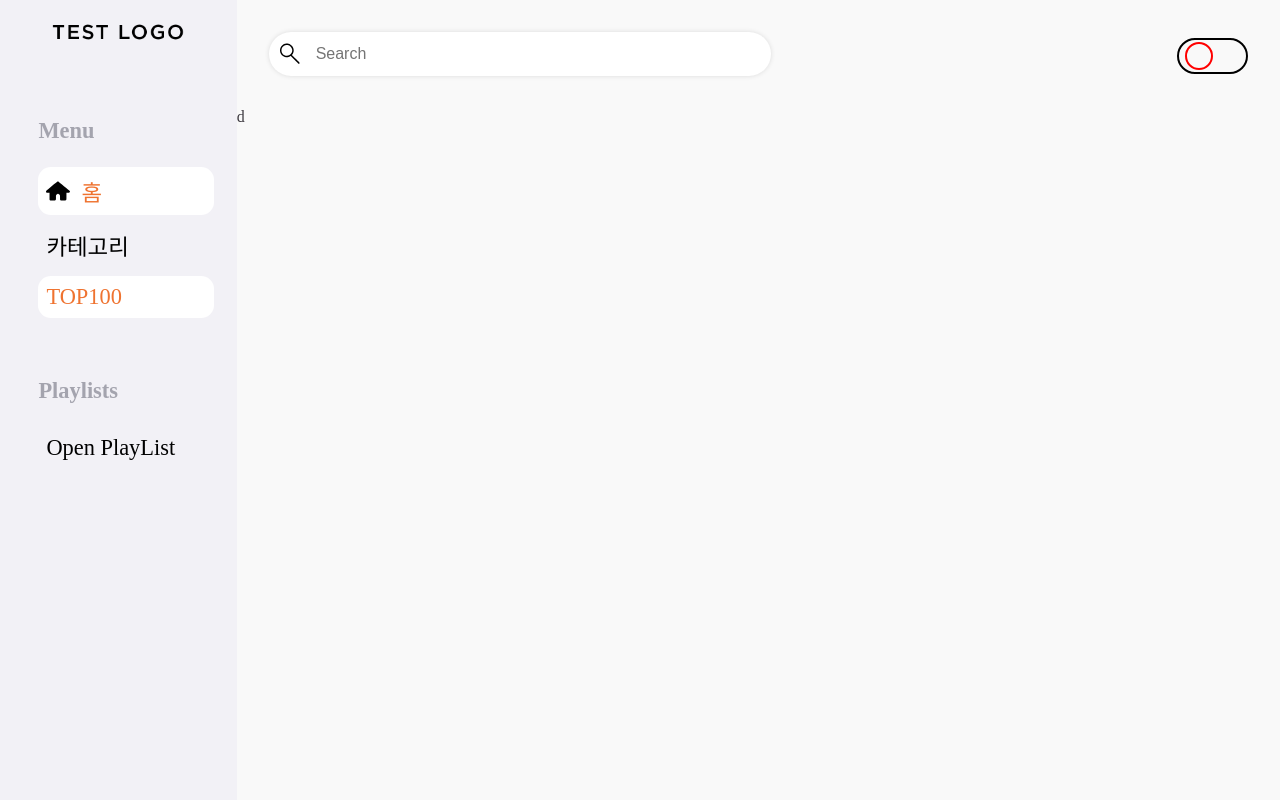
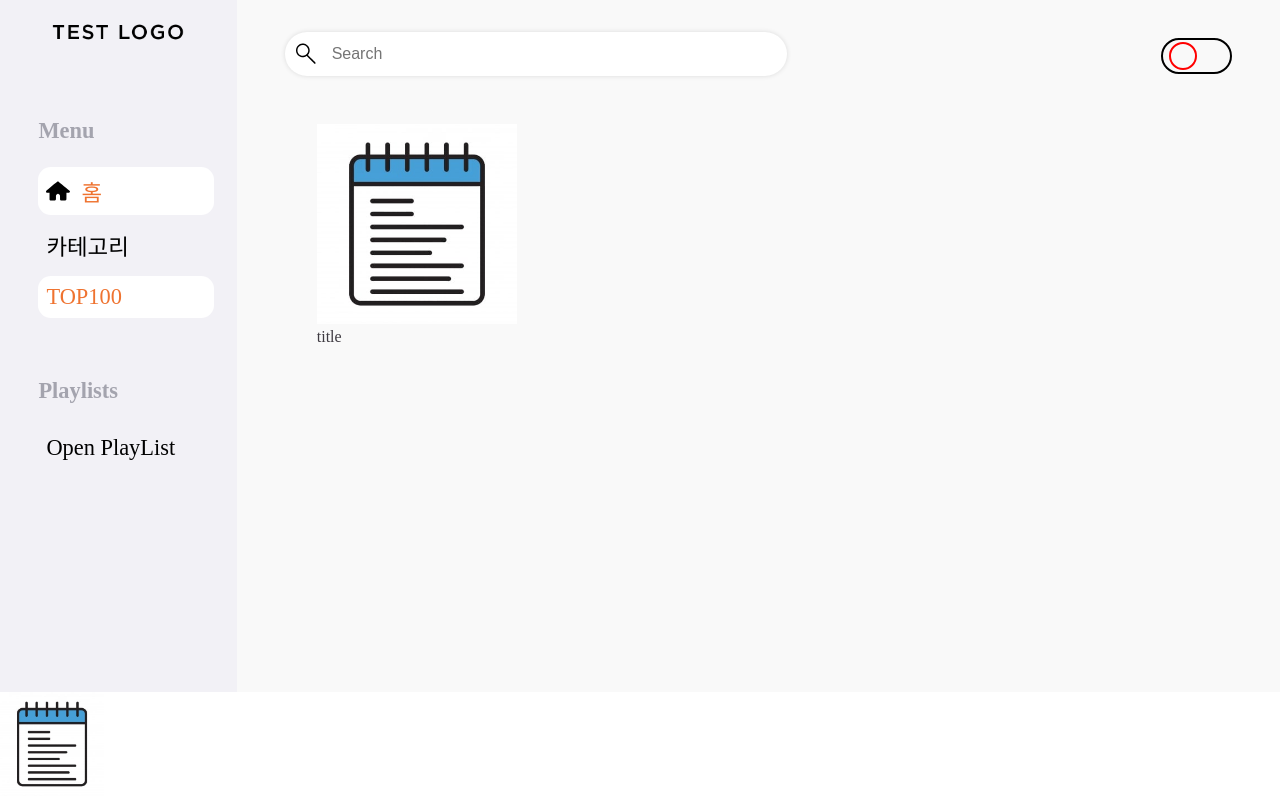
Before and after one commit to jsb8740/FarvoriteMusicList, a Vue app: page / in a window 1280 px wide. Built offline with nearby package versions, Linux system fonts and the light colour scheme.

Commit message:
css 변경

```diff
--- a/src/components/layouts/TheMusicController.vue
+++ b/src/components/layouts/TheMusicController.vue
@@ -1,7 +1,19 @@
 <template>
-  <div></div>
+  <div class="controller">
+    <img src="@/assets/test/test1.jpg" alt="" />
+  </div>
 </template>
 
 <script setup lang="ts"></script>
 
-<style scoped></style>
+<style scoped lang="scss">
+.controller {
+  background-color: white;
+  // height: 6.5rem;
+  padding-right: 3rem;
+
+  img {
+    width: 6.5rem;
+  }
+}
+</style>
--- a/src/components/layouts/TheViewLayout.vue
+++ b/src/components/layouts/TheViewLayout.vue
@@ -1,6 +1,6 @@
 <template>
-  <div>
-    <div class="header">
+  <div class="contentLayout">
+    <div class="searching">
       <AppSearchingBox></AppSearchingBox>
       <AppDarkMode></AppDarkMode>
     </div>
@@ -14,9 +14,14 @@ import AppSearchingBox from "../AppSearchingBox.vue";
 </script>
 
 <style scoped lang="scss">
-.header {
+.contentLayout {
+  padding: 2rem 3rem;
+  //   height: 100%;
+}
+.searching {
   display: flex;
   justify-content: space-between;
-  padding: 2rem;
+  margin-bottom: 3rem;
+  //
 }
 </style>
--- a/src/views/HomeView.vue
+++ b/src/views/HomeView.vue
@@ -1,12 +1,19 @@
 <template>
   <TheViewLayout>
     <template #default>
-      <div>d</div>
+      <div>
+        <PlayListItem></PlayListItem>
+      </div>
     </template>
   </TheViewLayout>
 </template>
 
 <script setup lang="ts">
 import TheViewLayout from "@/components/layouts/TheViewLayout.vue";
+import PlayListItem from "@/components/playList/PlayListItem.vue";
 </script>
-<style scoped lang="scss"></style>
+<style scoped lang="scss">
+img {
+  width: 24px;
+}
+</style>
```
